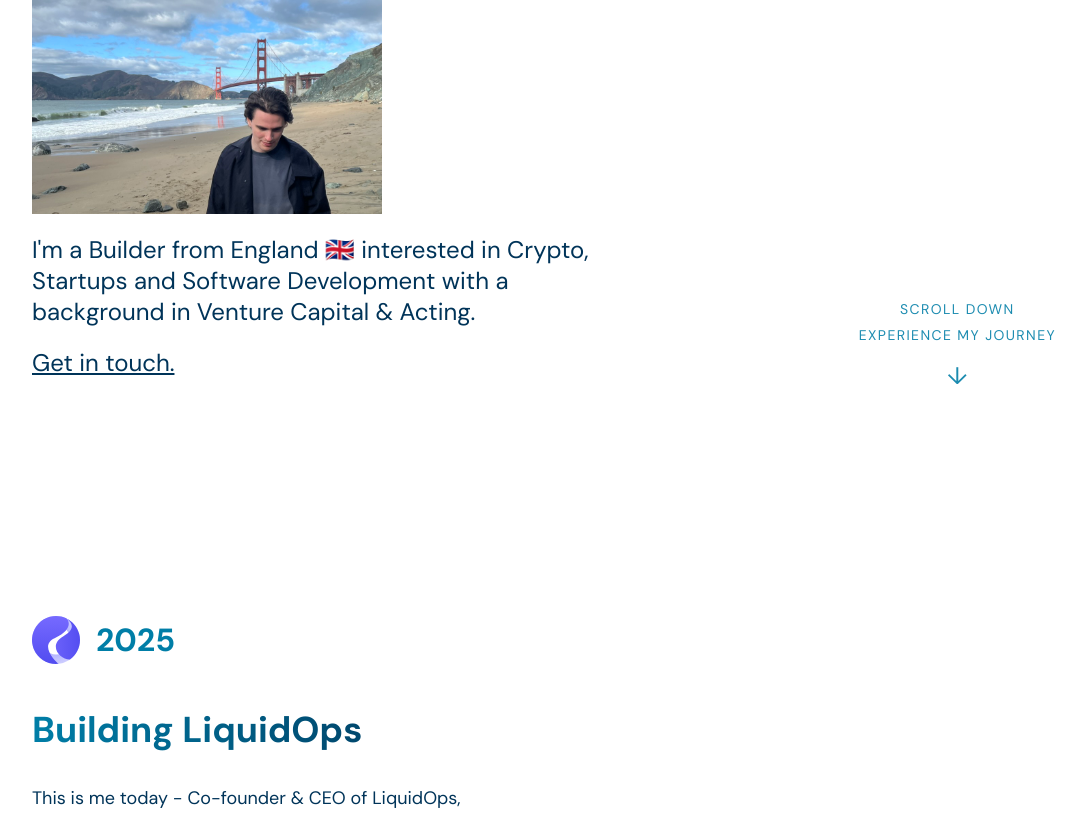
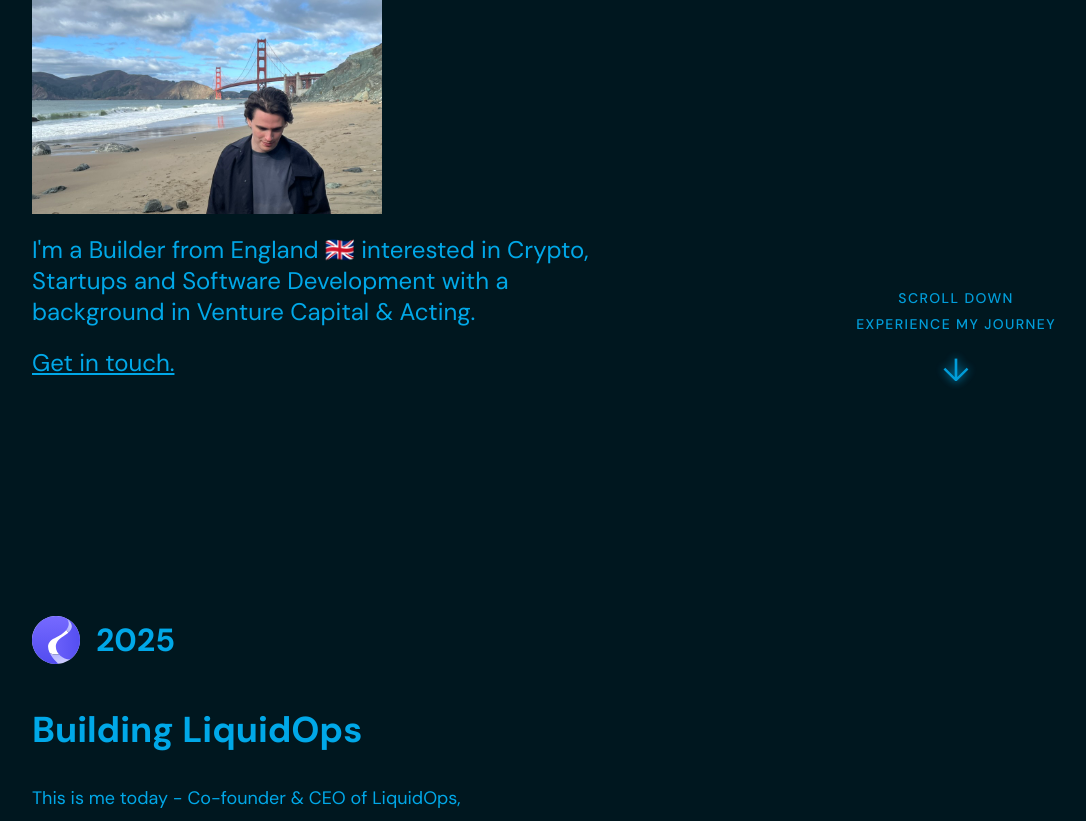
Before and after one commit to LorimerJenkins/personal-website, a Next.js app: page / in a window 1280 px wide. Shown: the part 269-1090 px from the top of the page, without its empty margins (96-1182 px from the left). Built offline with nearby package versions, Linux system fonts and the light colour scheme.

Commit message:
feat: fix light mode coming up too early

```diff
--- a/src/app/globals.css
+++ b/src/app/globals.css
@@ -1,7 +1,7 @@
 :root {
   /* ========================================
      DEEP SEA PALETTE
-     To change the color scheme, update these 5 values
+     To change the color scheme, just update these 5 values
      ======================================== */
   --palette-white: #ffffff;
   --palette-ink-black: #00171f;
@@ -10,8 +10,37 @@
   --palette-fresh-sky: #00a8e8;
 
   /* ========================================
-     LIGHT MODE (default)
+     DARK MODE (default)
      These semantic variables use the palette above
+     ======================================== */
+  --background: var(--palette-ink-black);
+  --background-gradient-start: var(--palette-ink-black);
+  --background-gradient-mid: var(--palette-deep-space-blue);
+  --background-gradient-end: var(--palette-ink-black);
+
+  --text-primary: var(--palette-white);
+  --text-secondary: var(--palette-fresh-sky);
+  --text-muted: var(--palette-cerulean);
+
+  --accent-primary: var(--palette-fresh-sky);
+  --accent-secondary: var(--palette-cerulean);
+  --accent-dark: var(--palette-deep-space-blue);
+
+  --surface: var(--palette-deep-space-blue);
+  --surface-elevated: #004a7c;
+  --surface-overlay: rgba(0, 23, 31, 0.95);
+
+  --border: var(--palette-cerulean);
+  --border-subtle: #004a7c;
+  --border-muted: #002a3f;
+
+  --shadow: rgba(0, 0, 0, 0.3);
+  --shadow-strong: rgba(0, 0, 0, 0.5);
+}
+
+[data-theme="light"] {
+  /* ========================================
+     LIGHT MODE
      ======================================== */
   --background: var(--palette-white);
   --background-gradient-start: var(--palette-white);
@@ -36,35 +65,6 @@
 
   --shadow: rgba(0, 23, 31, 0.1);
   --shadow-strong: rgba(0, 23, 31, 0.2);
-}
-
-[data-theme="dark"] {
-  /* ========================================
-     DARK MODE
-     ======================================== */
-  --background: var(--palette-ink-black);
-  --background-gradient-start: var(--palette-ink-black);
-  --background-gradient-mid: var(--palette-deep-space-blue);
-  --background-gradient-end: var(--palette-ink-black);
-
-  --text-primary: var(--palette-white);
-  --text-secondary: var(--palette-fresh-sky);
-  --text-muted: var(--palette-cerulean);
-
-  --accent-primary: var(--palette-fresh-sky);
-  --accent-secondary: var(--palette-cerulean);
-  --accent-dark: var(--palette-deep-space-blue);
-
-  --surface: var(--palette-deep-space-blue);
-  --surface-elevated: #004a7c;
-  --surface-overlay: rgba(0, 23, 31, 0.95);
-
-  --border: var(--palette-cerulean);
-  --border-subtle: #004a7c;
-  --border-muted: #002a3f;
-
-  --shadow: rgba(0, 0, 0, 0.3);
-  --shadow-strong: rgba(0, 0, 0, 0.5);
 }
 
 /* ========================================
--- a/src/app/home/TimelineContent/TimelineContent.module.css
+++ b/src/app/home/TimelineContent/TimelineContent.module.css
@@ -66,15 +66,17 @@
 
 .scrollText {
   font-size: 0.875rem;
-  color: var(--text-muted);
+  color: var(--text-secondary);
   letter-spacing: 0.1em;
   text-transform: uppercase;
+  font-weight: 500;
 }
 
 .scrollArrow {
-  font-size: 1.5rem;
+  font-size: 2rem;
   color: var(--accent-primary);
   animation: bounce 2s ease-in-out infinite;
+  text-shadow: 0 0 10px var(--accent-primary);
 }
 
 @keyframes bounce {
@@ -90,7 +92,7 @@
 @keyframes fadeInBounce {
   0%,
   100% {
-    opacity: 0.5;
+    opacity: 0.7;
   }
   50% {
     opacity: 1;
@@ -220,14 +222,7 @@
   font-size: 2.25rem;
   font-weight: bold;
   margin-bottom: 0.75rem;
-  background: linear-gradient(
-    to right,
-    var(--accent-primary),
-    var(--accent-dark)
-  );
-  -webkit-background-clip: text;
-  -webkit-text-fill-color: transparent;
-  background-clip: text;
+  color: var(--accent-primary);
 }
 
 .description {
--- a/src/app/layout.tsx
+++ b/src/app/layout.tsx
@@ -14,6 +14,22 @@ const dmSans = DM_Sans({
   weight: ["400", "500", "700"],
   subsets: ["latin"],
 });
+
+// Theme initialization script - runs before React hydrates to prevent flash
+const themeScript = `
+  (function() {
+    try {
+      var theme = localStorage.getItem('theme');
+      if (!theme) {
+        theme = 'dark';
+        localStorage.setItem('theme', 'dark');
+      }
+      document.documentElement.setAttribute('data-theme', theme);
+    } catch (e) {
+      document.documentElement.setAttribute('data-theme', 'dark');
+    }
+  })();
+`;
 
 export default function RootLayout({
   children,
@@ -46,6 +62,10 @@ export default function RootLayout({
   return (
     <html lang={locale} dir={isRTL(locale) ? "rtl" : "ltr"}>
       <head>
+        <script
+          dangerouslySetInnerHTML={{ __html: themeScript }}
+          suppressHydrationWarning
+        />
         <Script
           src="https://www.googletagmanager.com/gtag/js?id=G-ZSCZDNP5XG"
           strategy="afterInteractive"
--- a/src/components/Header/Header.tsx
+++ b/src/components/Header/Header.tsx
@@ -60,20 +60,25 @@ function Header() {
   const currentLanguage =
     languages.find((lang) => lang.code === locale) || languages[0];
 
-  // Initialize theme from localStorage or system preference
+  // Initialize theme from localStorage or default to dark
   useEffect(() => {
+    // Check if theme was already set by ThemeScript
+    const currentTheme = document.documentElement.getAttribute("data-theme") as
+      | "light"
+      | "dark"
+      | null;
+    if (currentTheme) {
+      setTheme(currentTheme);
+      return;
+    }
+
+    // Fallback: check localStorage or default to dark
     const savedTheme = localStorage.getItem("theme") as "light" | "dark" | null;
-    if (savedTheme) {
-      setTheme(savedTheme);
-      document.documentElement.setAttribute("data-theme", savedTheme);
-    } else {
-      // Check system preference
-      const prefersDark = window.matchMedia(
-        "(prefers-color-scheme: dark)",
-      ).matches;
-      const initialTheme = prefersDark ? "dark" : "light";
-      setTheme(initialTheme);
-      document.documentElement.setAttribute("data-theme", initialTheme);
+    const initialTheme = savedTheme || "dark";
+    setTheme(initialTheme);
+    document.documentElement.setAttribute("data-theme", initialTheme);
+    if (!savedTheme) {
+      localStorage.setItem("theme", "dark");
     }
   }, []);
 
```
